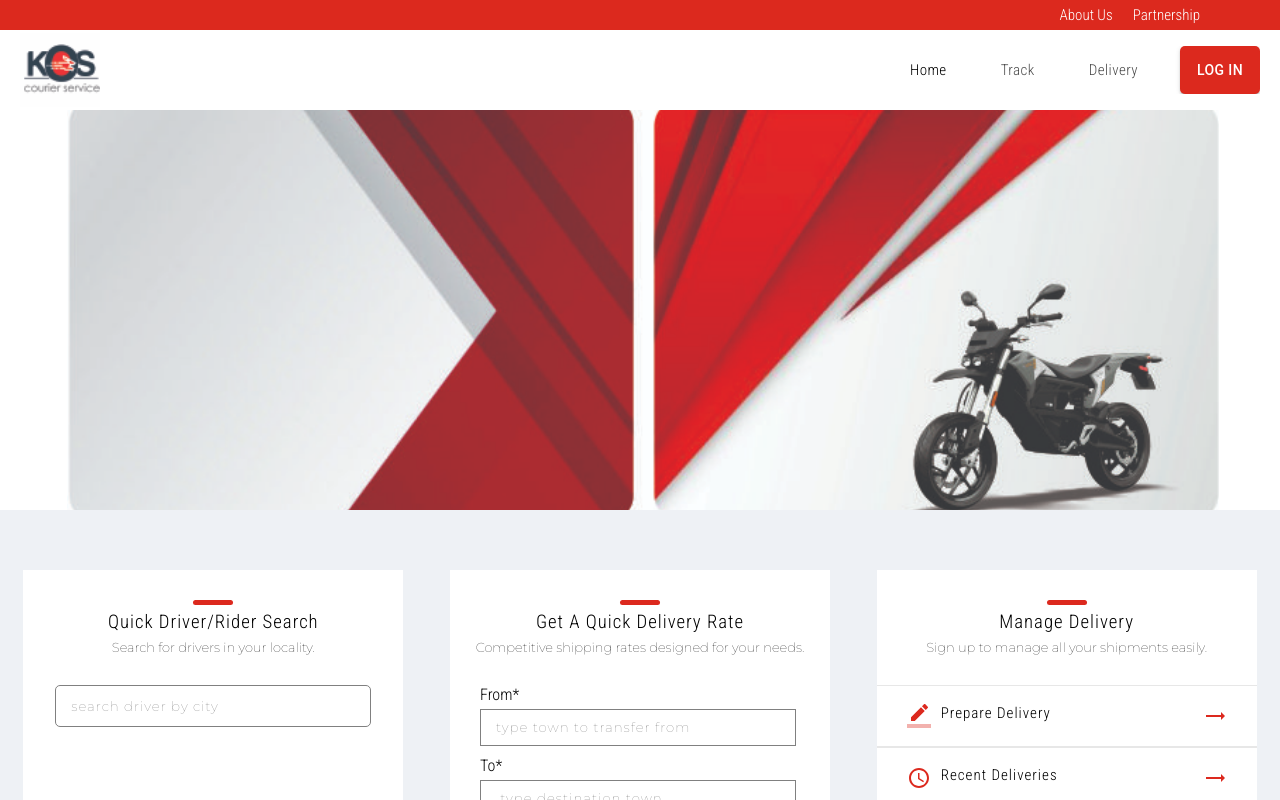
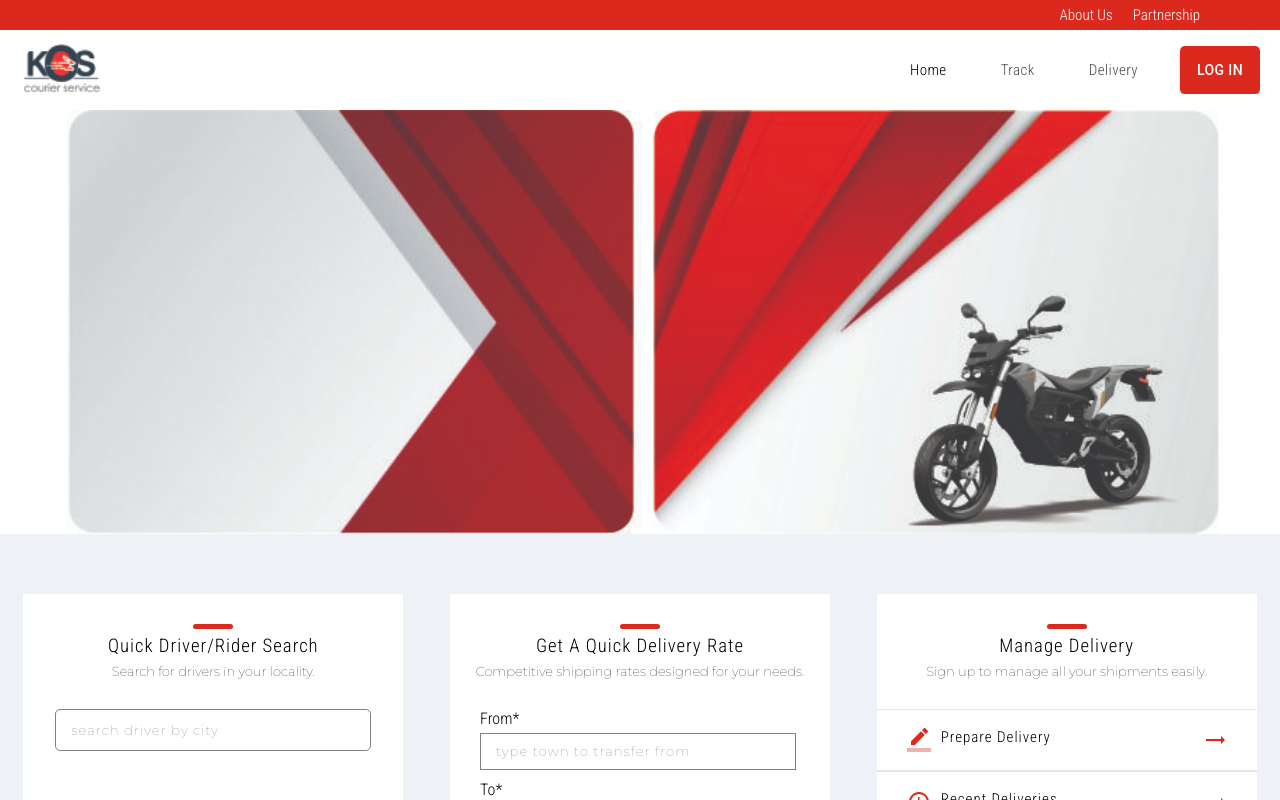
Before and after one commit to Teye-Doku/koscourier, a React (Create React App) app: page / in a window 1280 px wide. Shown: the top 800 px of the page. Built offline with nearby package versions, Linux system fonts and the light colour scheme.

Commit message:
image width updated

```diff
--- a/src/pages/home/Home.css
+++ b/src/pages/home/Home.css
@@ -15,7 +15,7 @@
 }
 .banner__container {
   position: relative;
-  height: 400px;
+
   box-sizing: border-box;
   display: flex;
   justify-content: center;
```
